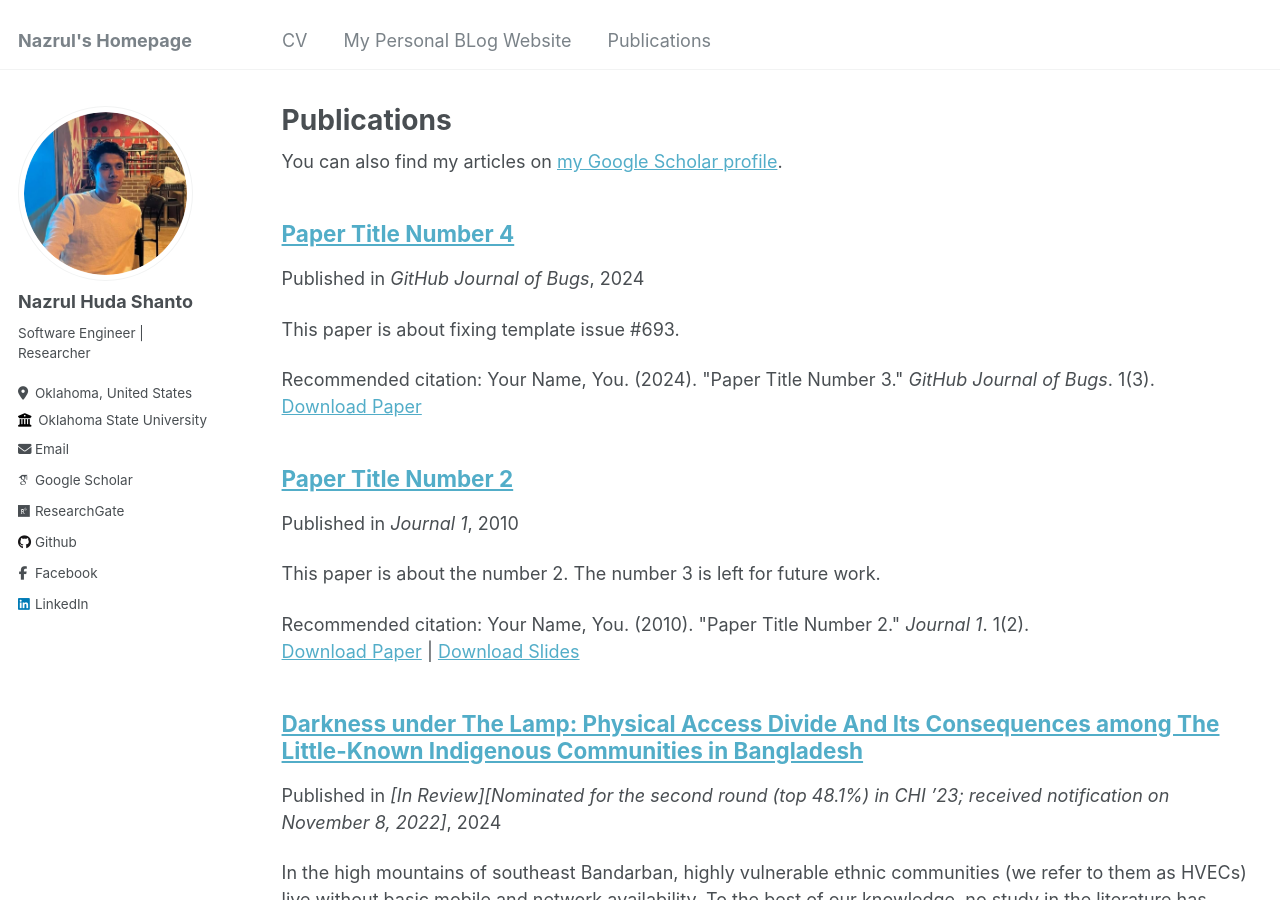
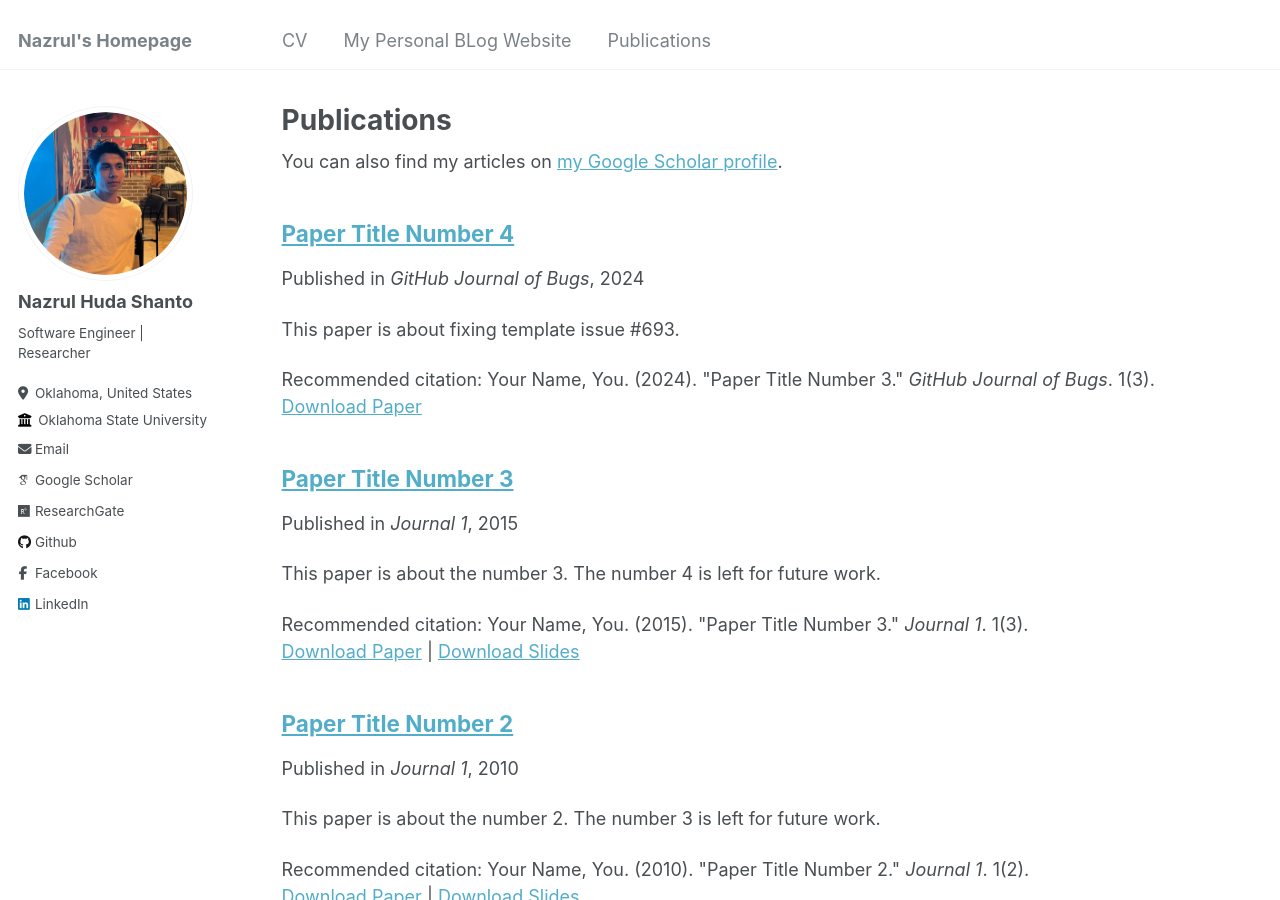
Before and after one commit to nazrulhuda/portfolio, a Jekyll site: the page built from _pages/publications.md, in a window 1280 px wide and 900 px high. Built offline with Jekyll 4.4.1, drawn with Linux system fonts in a browser that asks for light colours; some web fonts are replaced; a file with an impossible date is left out.

Commit message:
first commit

```diff
--- a/_publications/2015-10-01-paper-title-number-3.md
+++ b/_publications/2015-10-01-paper-title-number-3.md
@@ -3,7 +3,7 @@ title: "Paper Title Number 3"
 collection: publications
 permalink: /publication/2015-10-01-paper-title-number-3
 excerpt: 'This paper is about the number 3. The number 4 is left for future work.'
-date: 2024
+date: 2015-10-01
 venue: 'Journal 1'
 slidesurl: 'http://academicpages.github.io/files/slides3.pdf'
 paperurl: 'http://academicpages.github.io/files/paper3.pdf'
```
